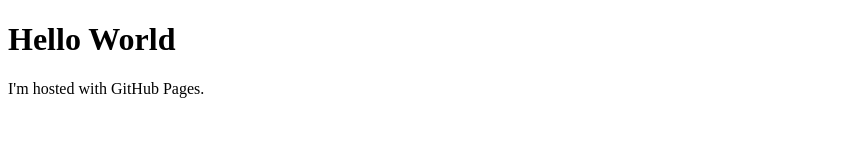
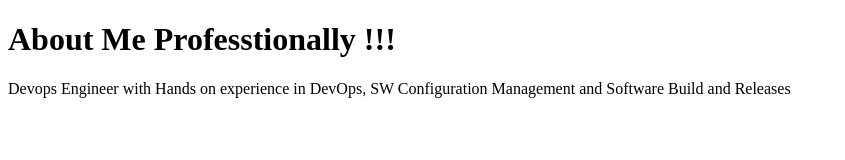
Before and after one commit to kamal9002/kamal9002.github.io, a plain HTML site: page index.html in a window 1280 px wide. Shown: the whole page, without its empty margins (0-845 px from the left). Drawn offline with Linux system fonts and the light colour scheme.

Commit message:
Update index.html

```diff
--- a/index.html
+++ b/index.html
@@ -1,7 +1,7 @@
 <!DOCTYPE html>
 <html>
 <body>
-<h1>Hello World</h1>
-<p>I'm hosted with GitHub Pages.</p>
+<h1>About Me Professtionally !!!</h1>
+<p>Devops Engineer with Hands on experience in DevOps, SW Configuration Management and Software Build and Releases</p>
 </body>
 </html>
```
